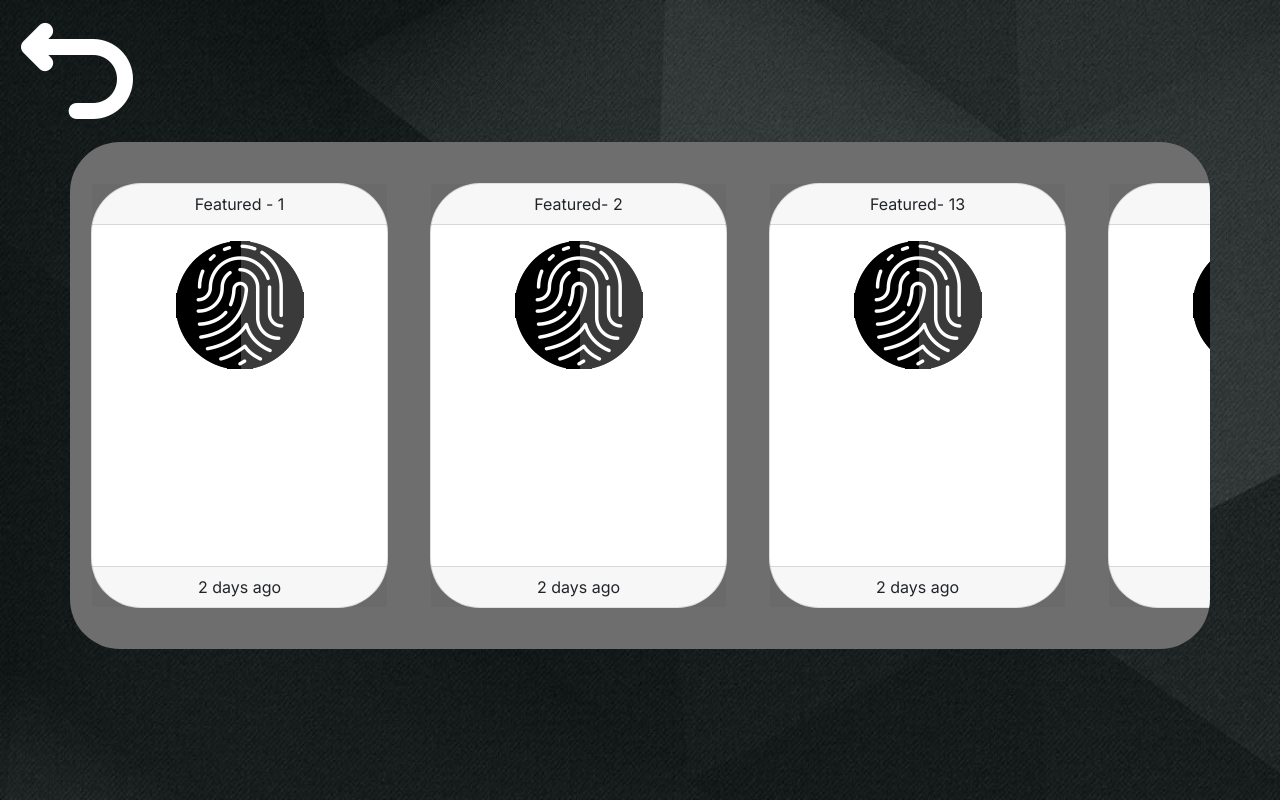
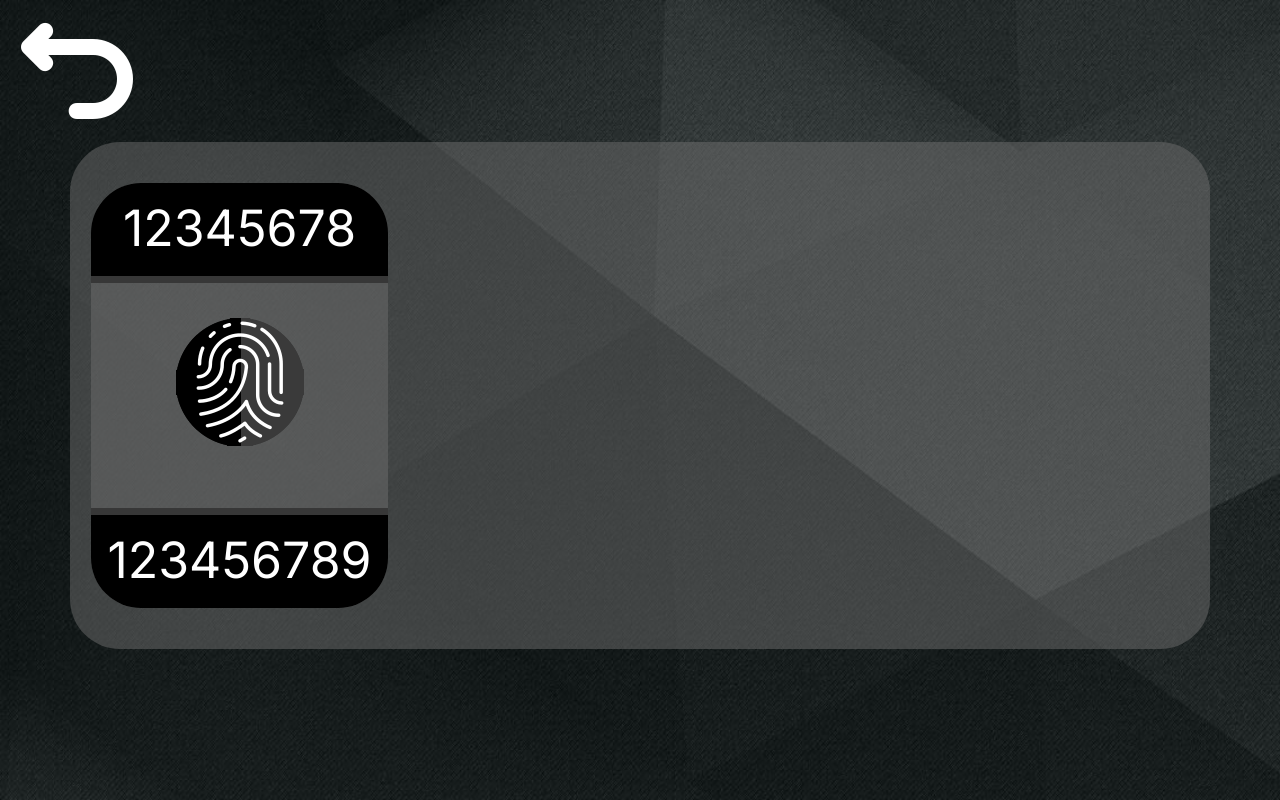
Before and after one commit to WesleySliva1706/ChallangeFIAP-BRQ, a plain HTML site: page biometria/index.html in a window 1280 px wide. Drawn offline with nearby package versions, Linux system fonts and the light colour scheme.

Commit message:
Card 90% - Falta o botão do lixo

```diff
--- a/assets/styles/styleBio.css
+++ b/assets/styles/styleBio.css
@@ -12,22 +12,51 @@ body {
 }
 
 .biometrias-cadastradas {
-    overflow: auto;
-    background-color: #6e6e6e;
+    background-color: rgba(110, 110, 110, 0.5);
     border-radius: 50px;
+    overflow-x: auto;
+}
+
+.biometrias-cadastradas::-webkit-scrollbar {
+    opacity: 0;
 }
 
 .card {
     position: relative;
     width: 297px;
     height: 425px;
-    max-width: 297px;
-    max-height: 425px;
 
     border-radius: 50px;
+    border: none;
 
     margin-top: 40px;
     margin-bottom: 40px;
     margin-left: 20px;
     margin-right: 20px;
+
+    background-color: rgba(110, 110, 110, 0.5);
+
+    color: #FFF;
+    font-size: 50px;
 }
+
+.card-header {
+    background-color: #000 !important;
+    border-radius: 50px 50px 0px 0px !important;
+    border-bottom: 7.5px solid #373737;
+    height: 100px !important;
+    overflow: auto !important;
+}
+
+.img-digital {
+    position: relative;
+    top: 10%;
+}
+
+.card-footer {
+    background-color: #000 !important;
+    border-radius: 0px 0px 50px 50px !important;
+    border-top: 7.5px solid #373737;
+    height: 100px !important;
+    overflow: auto !important;
+}
--- a/biometria/index.html
+++ b/biometria/index.html
@@ -37,72 +37,14 @@
                 <td>
                     <div class="card text-center">
                         <div class="card-header">
-                            Featured - 1
+                            12345678
                         </div>
                         <div class="card-body">
-                            <img src="../assets/imgs/digital-v2.png"
+                            <img class="img-digital" src="../assets/imgs/digital-v2.png"
                                 alt="Símbolo de uma digital com um fundo preto e cinza">
                         </div>
                         <div class="card-footer">
-                            2 days ago
-                        </div>
-                    </div>
-                </td>
-
-                <td>
-                    <div class="card text-center">
-                        <div class="card-header">
-                            Featured- 2
-                        </div>
-                        <div class="card-body">
-                            <img src="../assets/imgs/digital-v2.png"
-                                alt="Símbolo de uma digital com um fundo preto e cinza">
-                        </div>
-                        <div class="card-footer">
-                            2 days ago
-                        </div>
-                    </div>
-                </td>
-
-                <td>
-                    <div class="card text-center">
-                        <div class="card-header">
-                            Featured- 13
-                        </div>
-                        <div class="card-body">
-                            <img src="../assets/imgs/digital-v2.png"
-                                alt="Símbolo de uma digital com um fundo preto e cinza">
-                        </div>
-                        <div class="card-footer">
-                            2 days ago
-                        </div>
-                    </div>
-                </td>
-                <td>
-                    <div class="card text-center">
-                        <div class="card-header">
-                            Featured- 14
-                        </div>
-                        <div class="card-body">
-                            <img src="../assets/imgs/digital-v2.png"
-                                alt="Símbolo de uma digital com um fundo preto e cinza">
-                        </div>
-                        <div class="card-footer">
-                            2 days ago
-                        </div>
-                    </div>
-                </td>
-                <td>
-                    <div class="card text-center">
-                        <div class="card-header">
-                            Featured- 15
-                        </div>
-                        <div class="card-body">
-                            <img src="../assets/imgs/digital-v2.png"
-                                alt="Símbolo de uma digital com um fundo preto e cinza">
-                        </div>
-                        <div class="card-footer">
-                            2 days ago
+                            123456789
                         </div>
                     </div>
                 </td>
```
Also changed, not shown: assets/styles/colors.txt.
